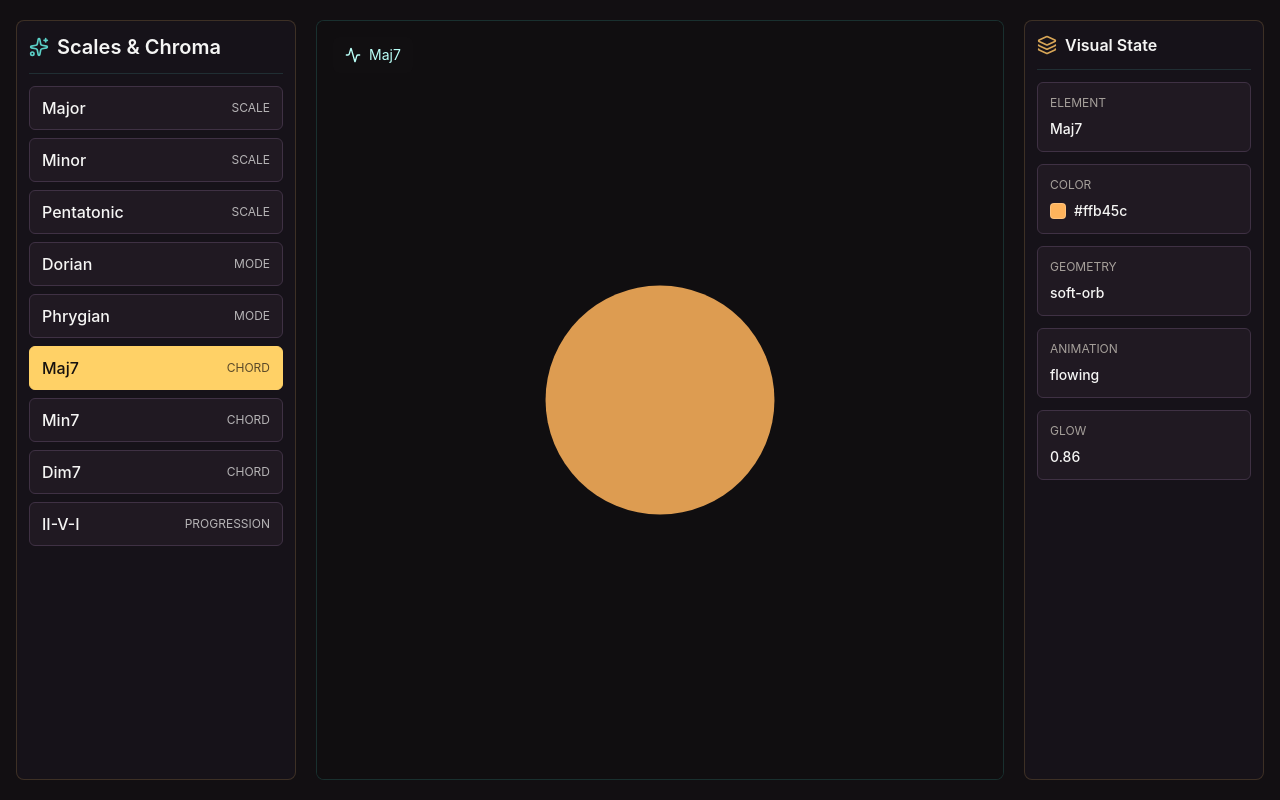
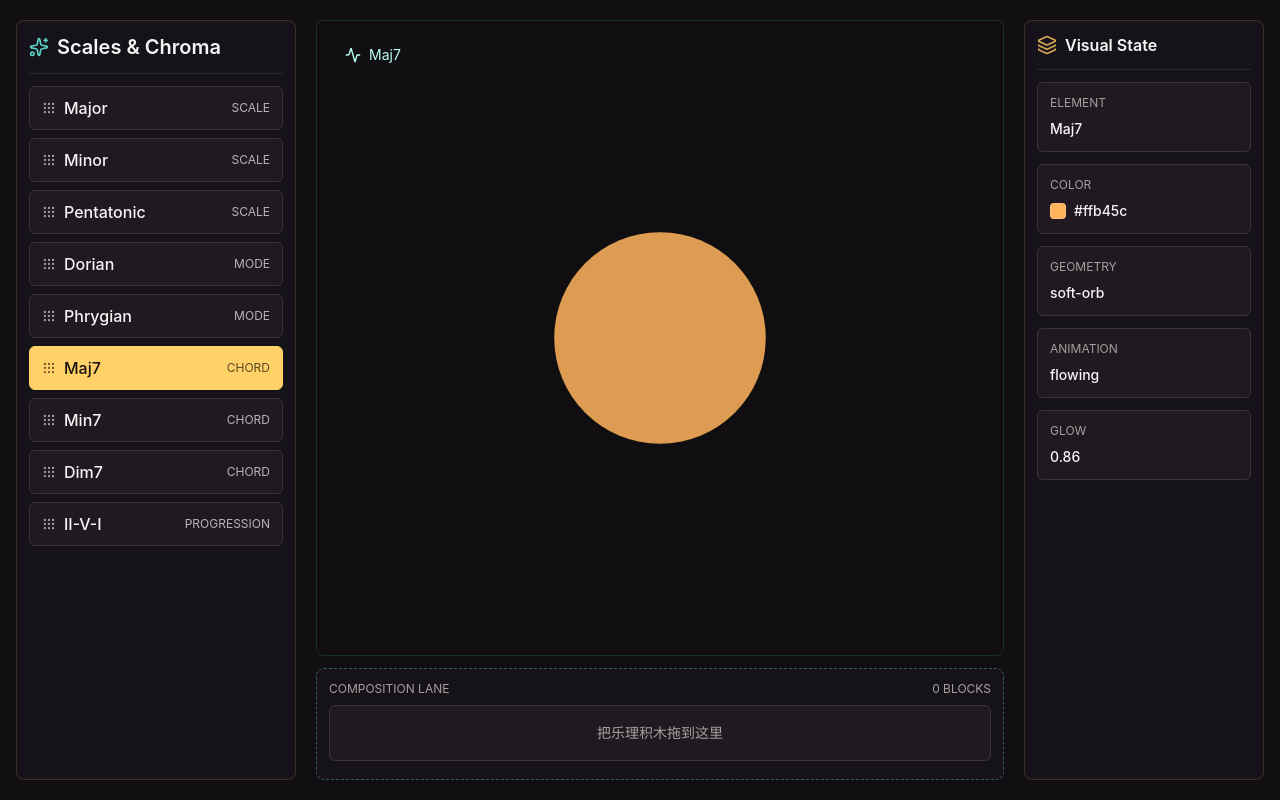
Before and after one commit to dthylacetate/Scales-Chroma, a React (Vite) app in the folder frontend/: page / in a window 1280 px wide. Built offline with nearby package versions, Linux system fonts and the light colour scheme.

Commit message:
feat(拖拽): 实现乐理积木编排轨道

```diff
--- a/frontend/src/pages/TheorySandbox.tsx
+++ b/frontend/src/pages/TheorySandbox.tsx
@@ -1,4 +1,4 @@
-import { Activity, Layers, Sparkles } from "lucide-react";
+import { Activity, Grip, Layers, Sparkles, X } from "lucide-react";
 import { useEffect, useMemo, useRef, useState } from "react";
 
 import { RealtimeCanvasRenderer } from "../canvas/RealtimeCanvasRenderer";
@@ -19,9 +19,12 @@ const THEORY_LIBRARY: TheoryElement[] = [
 
 export function TheorySandbox() {
   const [selected, setSelected] = useState<TheoryElement>(THEORY_LIBRARY[5]);
+  const [composition, setComposition] = useState<TheoryElement[]>([]);
+  const [invalidHint, setInvalidHint] = useState<string | null>(null);
   const canvasRef = useRef<HTMLCanvasElement | null>(null);
   const rendererRef = useRef<RealtimeCanvasRenderer | null>(null);
-  const visual = useMemo(() => mapTheoryToVisuals([selected]), [selected]);
+  const activeElement = composition.at(-1) ?? selected;
+  const visual = useMemo(() => mapTheoryToVisuals([activeElement]), [activeElement]);
 
   useEffect(() => {
     const canvas = canvasRef.current;
@@ -53,22 +56,31 @@ export function TheorySandbox() {
             {THEORY_LIBRARY.map((element) => (
               <button
                 key={element.id}
+                draggable
                 className={`flex min-h-11 items-center justify-between rounded-md border px-3 text-left text-sm transition ${
-                  selected.id === element.id
+                  activeElement.id === element.id
                     ? "border-[#ffd166] bg-[#ffd166] text-[#16110f]"
                     : "border-[#3f3144] bg-[#201922] text-stone-100 hover:border-[#5bd0c7]"
                 }`}
                 type="button"
                 onClick={() => setSelected(element)}
+                onDragStart={(event) => {
+                  event.dataTransfer.setData("text/plain", element.id);
+                  event.dataTransfer.effectAllowed = "move";
+                }}
               >
-                <span className="font-medium">{element.name}</span>
+                <span className="flex items-center gap-2 font-medium">
+                  <Grip aria-hidden="true" className="size-3.5 opacity-60" />
+                  {element.name}
+                </span>
                 <span className="text-xs uppercase opacity-70">{element.type}</span>
               </button>
             ))}
           </div>
         </aside>
 
-        <section className="relative min-h-[420px] overflow-hidden rounded-lg border border-[#5bd0c7]/20 bg-[#090809]">
+        <section className="flex min-h-[560px] flex-col gap-3">
+          <div className="relative min-h-[420px] flex-1 overflow-hidden rounded-lg border border-[#5bd0c7]/20 bg-[#090809]">
             <canvas
               ref={canvasRef}
               aria-label="实时音乐视觉舞台"
@@ -76,7 +88,55 @@ export function TheorySandbox() {
             />
             <div className="pointer-events-none absolute left-4 top-4 flex items-center gap-2 rounded-md bg-[#120f12]/75 px-3 py-2 text-sm text-[#b9fff7]">
               <Activity aria-hidden="true" className="size-4" />
-            <span>{selected.name}</span>
+              <span>{activeElement.name}</span>
+            </div>
+          </div>
+
+          <div
+            aria-label="乐理编排轨道"
+            className="min-h-28 rounded-lg border border-dashed border-[#5bd0c7]/40 bg-[#18131b]/90 p-3"
+            onDragOver={(event) => {
+              event.preventDefault();
+              if (event.dataTransfer) {
+                event.dataTransfer.dropEffect = "move";
+              }
+            }}
+            onDrop={(event) => {
+              event.preventDefault();
+              const elementId = event.dataTransfer.getData("text/plain");
+              addToComposition(elementId);
+            }}
+          >
+            <div className="mb-2 flex items-center justify-between text-xs uppercase text-stone-400">
+              <span>Composition Lane</span>
+              <span>{composition.length} blocks</span>
+            </div>
+            {composition.length === 0 ? (
+              <div className="flex min-h-14 items-center justify-center rounded-md border border-[#3f3144] bg-[#201922] text-sm text-stone-400">
+                把乐理积木拖到这里
+              </div>
+            ) : (
+              <div className="flex min-h-14 flex-wrap items-center gap-2">
+                {composition.map((element, index) => (
+                  <div
+                    key={`${element.id}-${index}`}
+                    className="flex h-11 items-center gap-2 rounded-md border border-[#ffd166]/50 bg-[#2a2023] px-3 text-sm text-stone-100"
+                  >
+                    <span className="font-medium">{element.name}</span>
+                    <span className="text-xs uppercase text-stone-400">{element.type}</span>
+                    <button
+                      aria-label={`移除 ${element.name}`}
+                      className="grid size-6 place-items-center rounded-sm text-stone-300 hover:bg-[#3a2b31] hover:text-white"
+                      type="button"
+                      onClick={() => removeFromComposition(index)}
+                    >
+                      <X aria-hidden="true" className="size-4" />
+                    </button>
+                  </div>
+                ))}
+              </div>
+            )}
+            {invalidHint ? <div className="mt-2 text-sm text-[#ff8fa3]">{invalidHint}</div> : null}
           </div>
         </section>
 
@@ -85,7 +145,7 @@ export function TheorySandbox() {
             <Layers aria-hidden="true" className="size-5 text-[#d8a657]" />
             <h2 className="text-base font-semibold tracking-normal">Visual State</h2>
           </div>
-          <Readout label="Element" value={selected.name} />
+          <Readout label="Element" value={activeElement.name} />
           <Readout label="Color" value={visual.color} swatch={visual.color} />
           <Readout label="Geometry" value={visual.geometry} />
           <Readout label="Animation" value={visual.animationState} />
@@ -94,6 +154,30 @@ export function TheorySandbox() {
       </section>
     </main>
   );
+
+  function addToComposition(elementId: string): void {
+    const nextElement = THEORY_LIBRARY.find((element) => element.id === elementId);
+
+    if (!nextElement) {
+      return;
+    }
+
+    const lastElement = composition.at(-1);
+
+    if (lastElement?.id === nextElement.id) {
+      setInvalidHint("相邻位置不能重复同一个乐理积木");
+      return;
+    }
+
+    setInvalidHint(null);
+    setSelected(nextElement);
+    setComposition((current) => [...current, nextElement]);
+  }
+
+  function removeFromComposition(indexToRemove: number): void {
+    setInvalidHint(null);
+    setComposition((current) => current.filter((_, index) => index !== indexToRemove));
+  }
 }
 
 interface ReadoutProps {
--- a/frontend/src/visual_engine/mapTheoryToVisuals.ts
+++ b/frontend/src/visual_engine/mapTheoryToVisuals.ts
@@ -41,6 +41,16 @@ const THEORY_VISUALS: Record<string, VisualParameters> = {
     },
     geometry: "wave",
     animationState: "calm"
+  },
+  dorian: {
+    color: "#62d2a2",
+    glow: 0.64,
+    particles: {
+      density: 0.58,
+      trail: false
+    },
+    geometry: "wave",
+    animationState: "flowing"
   }
 };
 
```
Also changed, not shown: 1 other file (tests, documents, lock files or other folders). Lines whose indentation alone changed are shown as unchanged.
